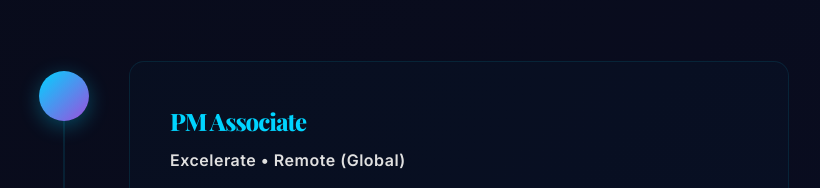
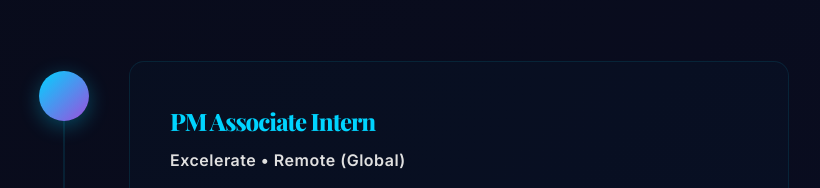
Before and after one commit to kashishbish/Portfolio, a plain HTML site: page index.html in a window 1280 px wide. Shown: the part 4756-4944 px from the top of the page, without its empty margins (226-1046 px from the left). Drawn offline with nearby package versions, Linux system fonts and the light colour scheme.

Commit message:
Intership updated!!

```diff
--- a/index.html
+++ b/index.html
@@ -254,7 +254,7 @@
             <div class="timeline-item">
                 <div class="timeline-marker"></div>
                 <div class="timeline-content">
-                    <h3>PM Associate</h3>
+                    <h3>PM Associate Intern</h3>
                     <p class="company">Excelerate • Remote (Global)</p>
                     <p class="date">June 2026 - Present</p>
                     <p>Managing project cycles, designing PM programs, coordinating with global teams. Learning enterprise-scale operations and stakeholder management at scale.</p>
```
